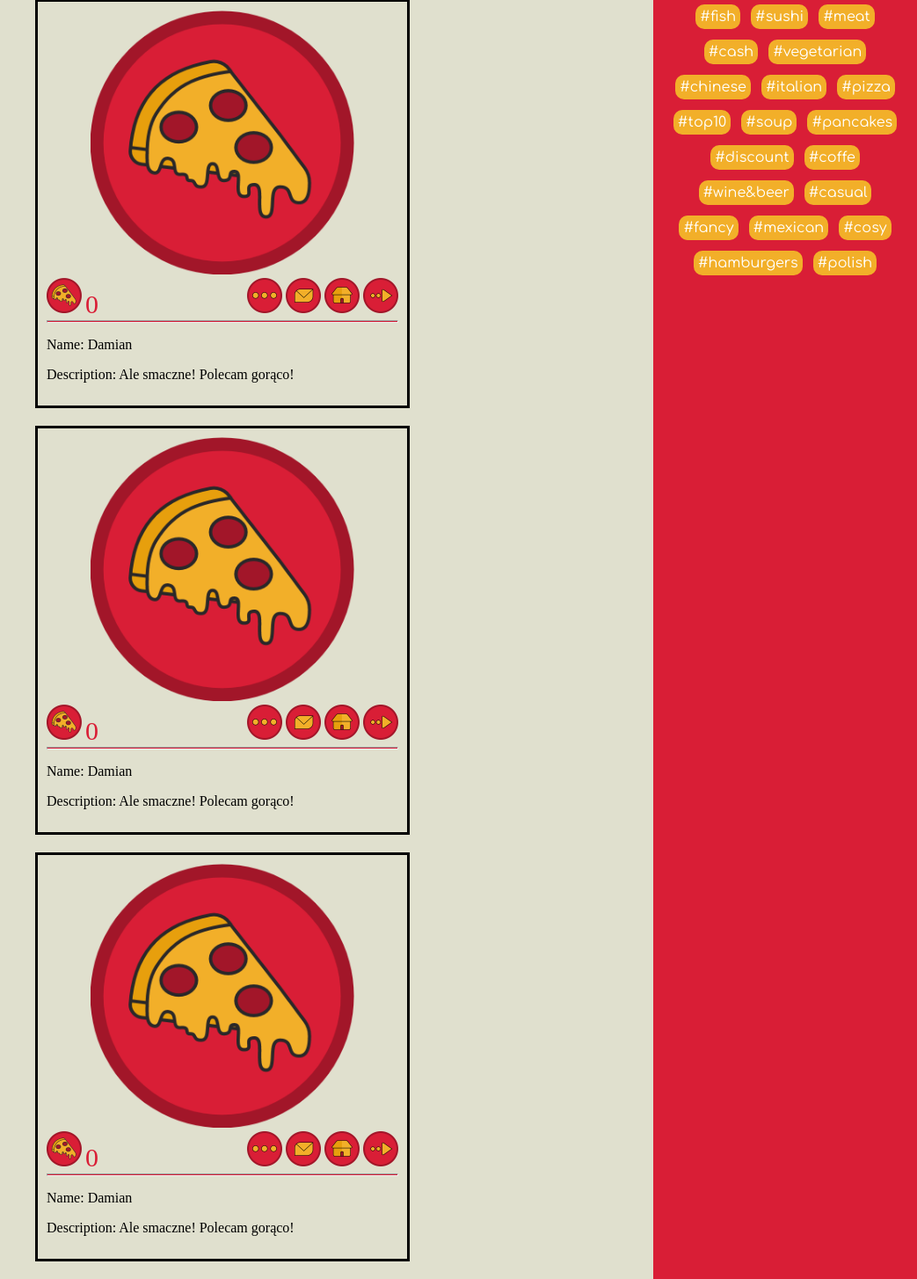
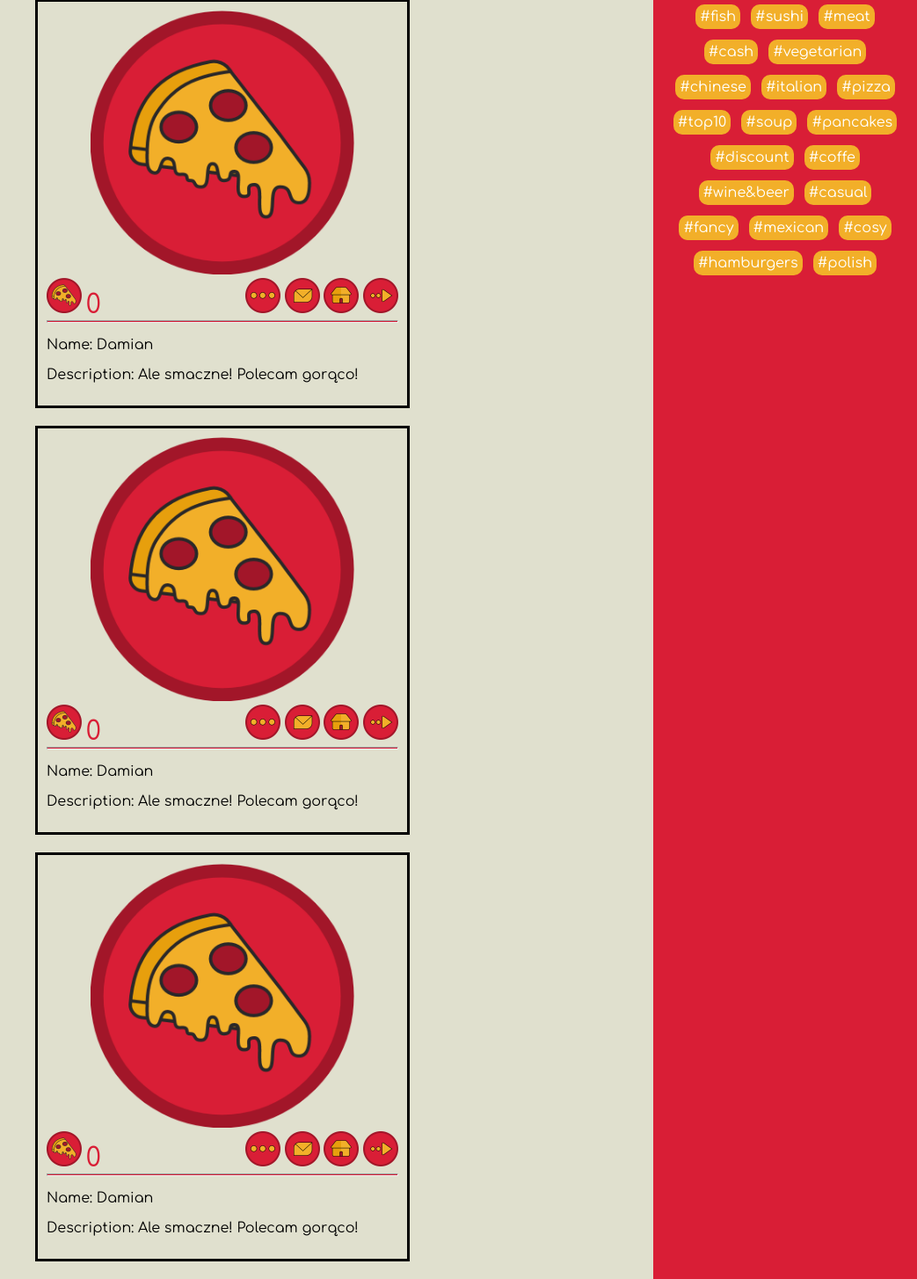
Before and after one commit to Donosik/Hackaton, a PHP site: page / in a window 1280 px wide. Shown: the part 91-1545 px from the top of the page at 88% size, without its empty margins (237-1280 px from the left). Run offline with PHP 8.4, Linux system fonts and the light colour scheme.

Commit message:
czcionka3

```diff
--- a/styles/mainStyle.css
+++ b/styles/mainStyle.css
@@ -75,6 +75,7 @@ body {
     margin: auto;
     margin-top: 0px;
     margin-bottom: 0px;
+    font-family: 'Comfortaa', cursive;
 }
 
 .hashTags {
```
